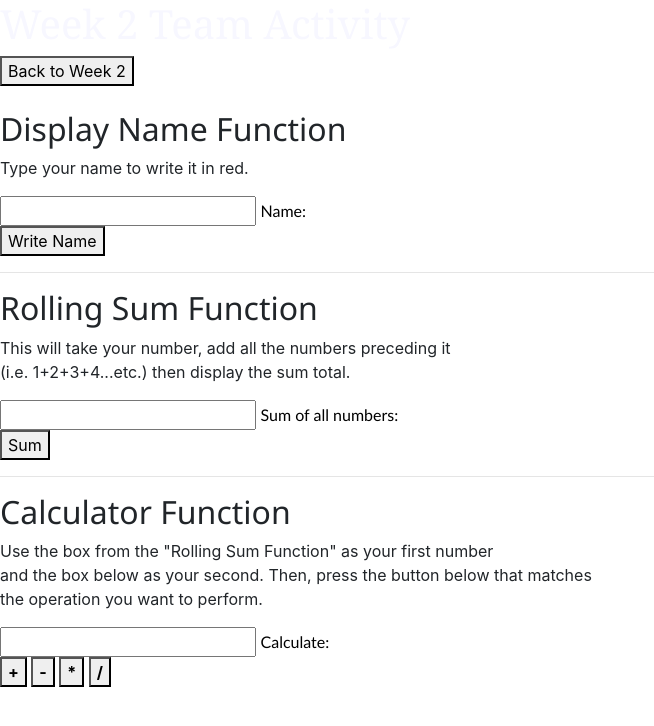
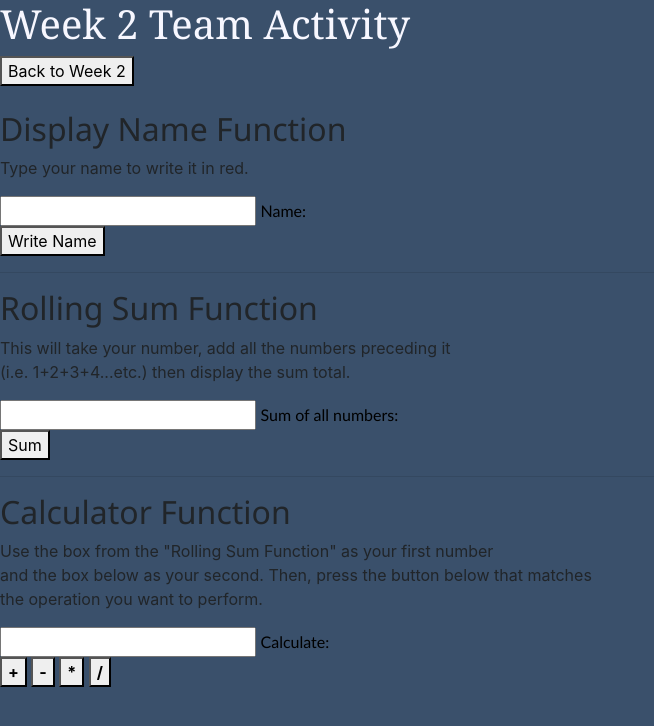
Before and after one commit to AtomicGothic/AtomicGothic.github.io, a plain HTML site: page week_2/week2_team_activity.html in a window 1280 px wide. Shown: the whole page, without its empty margins (0-654 px from the left). Drawn offline with nearby package versions, Linux system fonts and the light colour scheme.

Commit message:
Updated background color

```diff
--- a/week_2/week2_team_activity.html
+++ b/week_2/week2_team_activity.html
@@ -16,7 +16,7 @@
         div::before { color: black; }
     </style>
 </head>
-<body>
+<body style="background-color:#3a506b;">
     <h1 style="color:#f7f7ff; font-family:georgia;">Week 2 Team Activity</h1>
     <button onclick="window.location.href = 'index.html';">Back to Week 2</button><br><br>
     <!-- Core Requirement 1 -->
```
